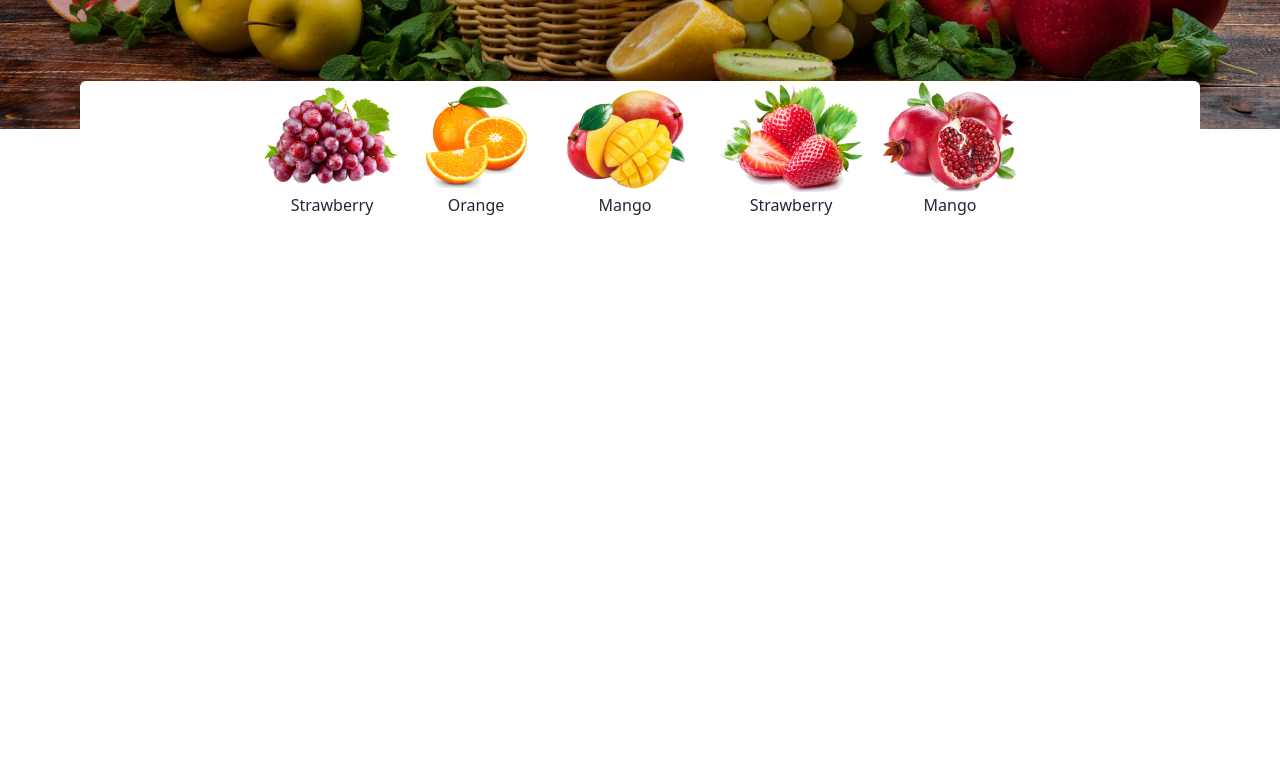
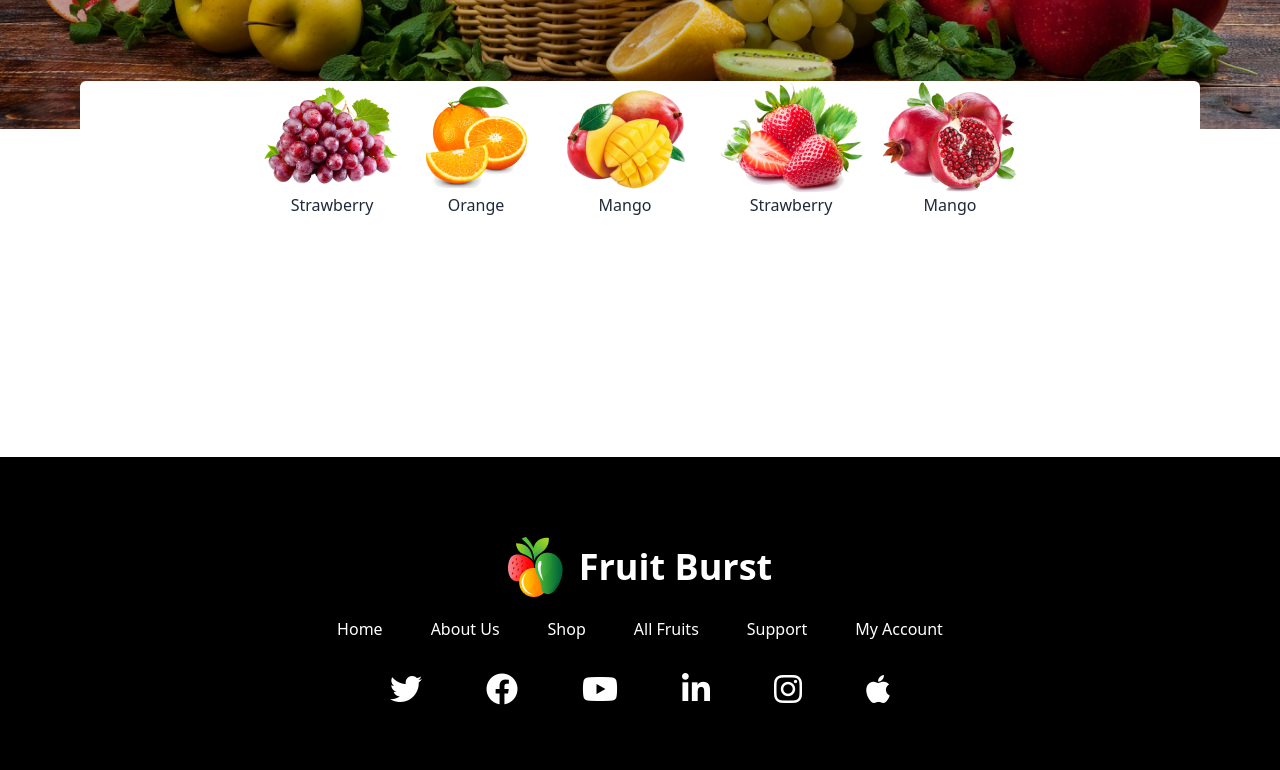
Before and after one commit to Shawan717/third-assignment, a plain HTML site: page index.html in a window 1280 px wide. Shown: the part 563-1333 px from the top of the page. Before the commit the page ends 940 px from the top, so only its background shows below. Drawn offline with nearby package versions, Linux system fonts and the light colour scheme; grey boxes are pictures that could not be loaded.

Commit message:
added the footer section

```diff
--- a/index.html
+++ b/index.html
@@ -164,8 +164,40 @@
       </div>
   </section>
   <!--End Of Banner Button Section-->
+
+
   </main>
 
 
+<footer class="mt-20 p-20 bg-black  text-white flex justify-center">
+  <!--This Is Footer Section -->
+  <div>
+    <div class="flex items-center justify-center ">
+        <img src="images/logo.png" alt="Download">
+        <h1 class="text-4xl font-bold ml-4">Fruit Burst</h1>
+    </div>
+    <div>
+        <ul class="flex gap-5 justify-center lg:gap-12 mt-5">
+            <li>Home</li>
+            <li>About Us</li>
+            <li>Shop</li>
+            <li>All Fruits</li>
+            <li>Support</li>
+            <li>My Account</li>
+        </ul>
+    </div>
+    <div class="flex justify-center gap-5 lg:gap-16 mt-12">
+        <i class="fa-brands fa-twitter fa-2xl"></i>
+        <i class="fa-brands fa-facebook fa-2xl"></i>
+        <i class="fa-brands fa-youtube fa-2xl"></i>
+        <i class="fa-brands fa-linkedin-in fa-2xl"></i>
+        <i class="fa-brands fa-instagram fa-2xl"></i>
+        <i class="fa-brands fa-apple fa-2xl"></i>
+
+    </div>
+  </div>
+  <!--End Footer Section-->
+</footer>
+
 </body>
 </html>
```
